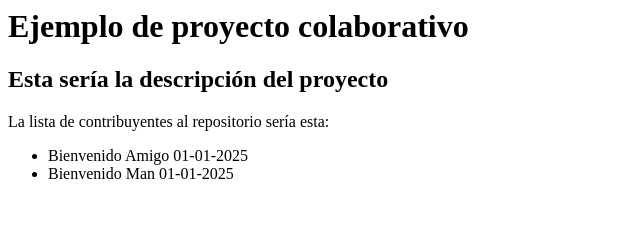
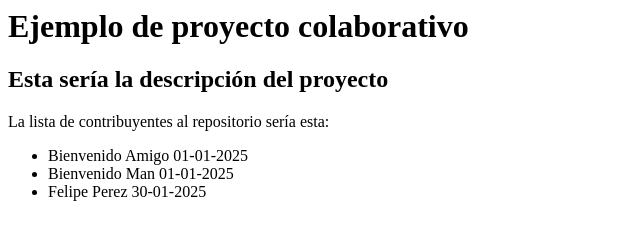
Before and after one commit to amigo-galactico/proyecto1, a plain HTML site: page index.html in a window 1280 px wide. Shown: the whole page, without its empty margins (0-640 px from the left). Drawn offline with Linux system fonts and the light colour scheme.

Commit message:
Update index.html
Añadiendo otro colaborador

```diff
--- a/index.html
+++ b/index.html
@@ -12,6 +12,7 @@
         <ul>
             <li>Bienvenido Amigo 01-01-2025</li>
             <li>Bienvenido Man 01-01-2025</li>
+            <li> Felipe Perez 30-01-2025</li>
         </ul>
     </header>
 </body>
```
